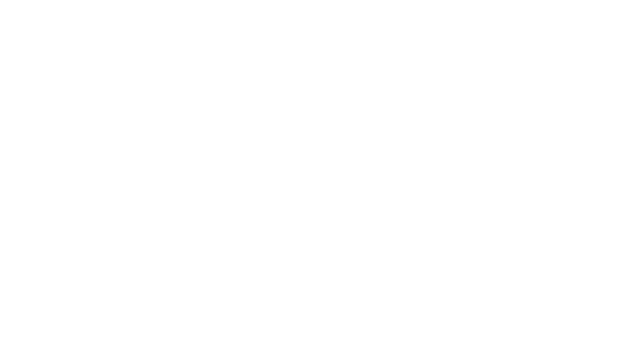
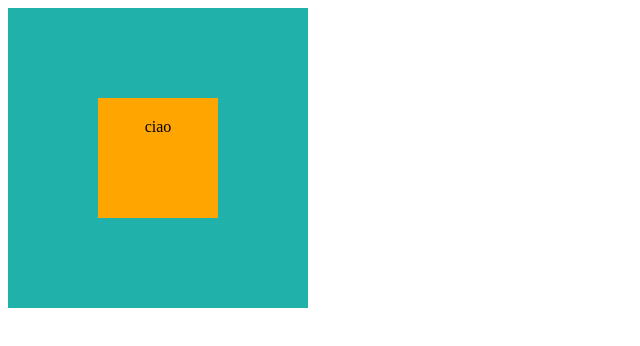
Before and after one commit to ryampeguero/css-flexbox, a plain HTML site: page center-square/index.html in a window 1280 px wide. Shown: the whole page, without its empty margins (0-640 px from the left). Drawn offline with Linux system fonts and the light colour scheme.

Commit message:
feat: center square example

```diff
--- /dev/null
+++ b/center-square/css/style.css
@@ -0,0 +1,17 @@
+.big-box {
+    display: flex;
+    background-color: lightseagreen;
+    width: 300px;
+    height: 300px;
+    justify-content: center;
+    align-items: center;
+
+}
+
+.small-box {
+    background-color: orange;
+    width: 80px;
+    height: 80px;
+    padding: 20px;
+    text-align: center;
+}
--- a/index.html
+++ b/center-square/index.html
@@ -3,10 +3,14 @@
 <head>
     <meta charset="UTF-8">
     <meta name="viewport" content="width=device-width, initial-scale=1.0">
-    <title>Flexbox example</title>
+    <title>Document</title>
     <link rel="stylesheet" href="./css/style.css">
 </head>
 <body>
-
+    <div class="big-box">
+        <div class="small-box">
+            ciao
+        </div>
+    </div>
 </body>
 </html>
--- a/css/style.css
+++ /dev/null
@@ -1,6 +0,0 @@
-/* RESET */
-*{
-    margin: 0;
-    padding: 0;
-    box-sizing: border-box;
-}
--- /dev/null
+++ b/intro/css/style.css
@@ -0,0 +1,31 @@
+/* RESET */
+*{
+    margin: 0;
+    padding: 0;
+    box-sizing: border-box;
+}
+
+.container {
+
+}
+
+.item {
+    padding: 20px;
+    margin: 5px;
+    background-color: green;
+}
+
+.flex {
+    display: flex;
+    flex-direction: column;
+    background-color: blanchedalmond;
+    height: 300px;
+    align-items: center;
+}
+
+.inner {
+    background-color: blue;
+    width: 50px;
+    height: 50px;
+    margin: 5px;
+}
```
Also changed, not shown: intro/index.html (added, +19 -0 lines).
